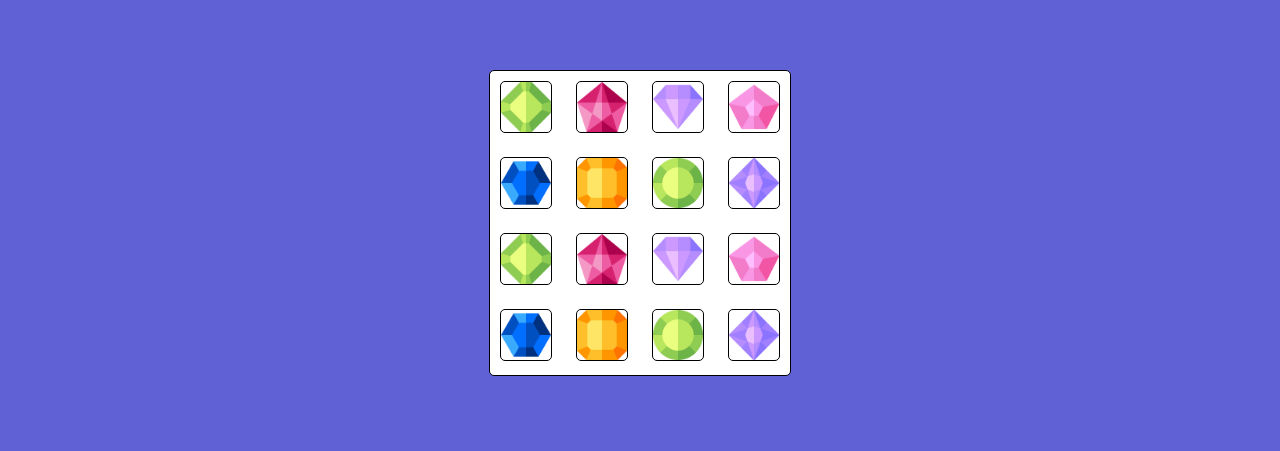
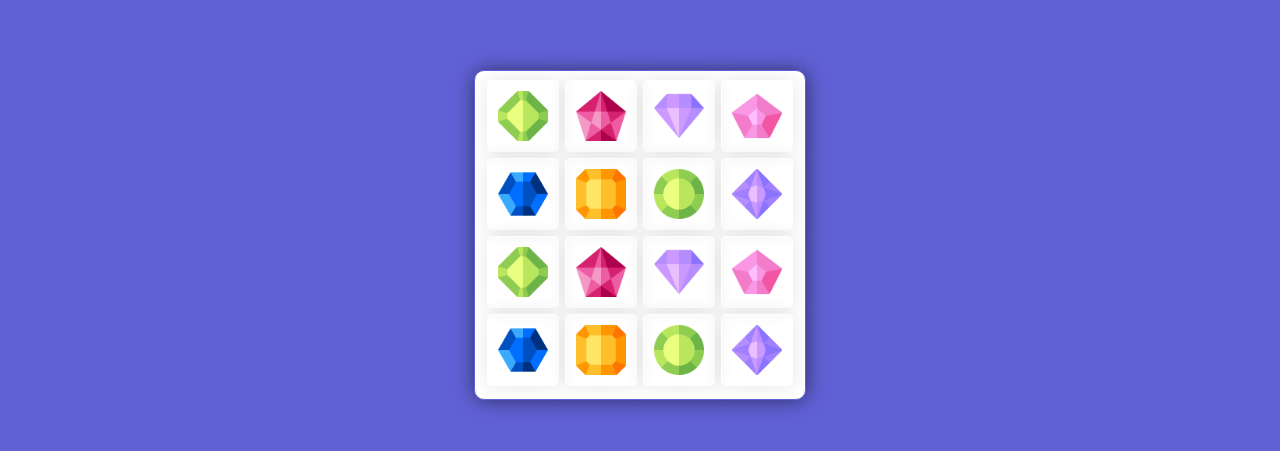
Before and after one commit to yonathan21/memory_game, a plain HTML site: page index.html in a window 1280 px wide. Shown: the part 229-680 px from the top of the page. Drawn offline with Linux system fonts and the light colour scheme.

Commit message:
finishingcss

```diff
--- a/style.css
+++ b/style.css
@@ -19,22 +19,31 @@ body{
 }
 
 .main{
-  width: 300px;
-  border: solid 1px #000;
+  width: 330px;
+  height: 350px;
+  border: solid 1px #6161d6;
   display: flex;
   flex-direction: column;
   flex: 1;
   justify-content: center;
   align-items: center;
   background-color: #fff;
-  border-radius: 5px;
+  border-radius: 10px;
+  box-shadow: 0.5px 0.5px 20px 0.1px rgba(0, 0, 0, 0.5);
+  padding: 8px 0;
 
 }
 
 .main img{
   width: 50px;
   height: 50px;
-  margin: 10px;
-  border: solid 1px #000;
+  padding: 10px;
+  margin: 1px;
+  border: solid 1px #fff;
+  box-shadow: 0.5px 0.5px 20px 0.1px rgba(0, 0, 0, 0.1);
   border-radius: 5px;
 }
+
+.main img:hover{
+  box-shadow: 0.5px 0.5px 20px 0.1px rgba(0, 0, 0, 0.3);
+}
```
